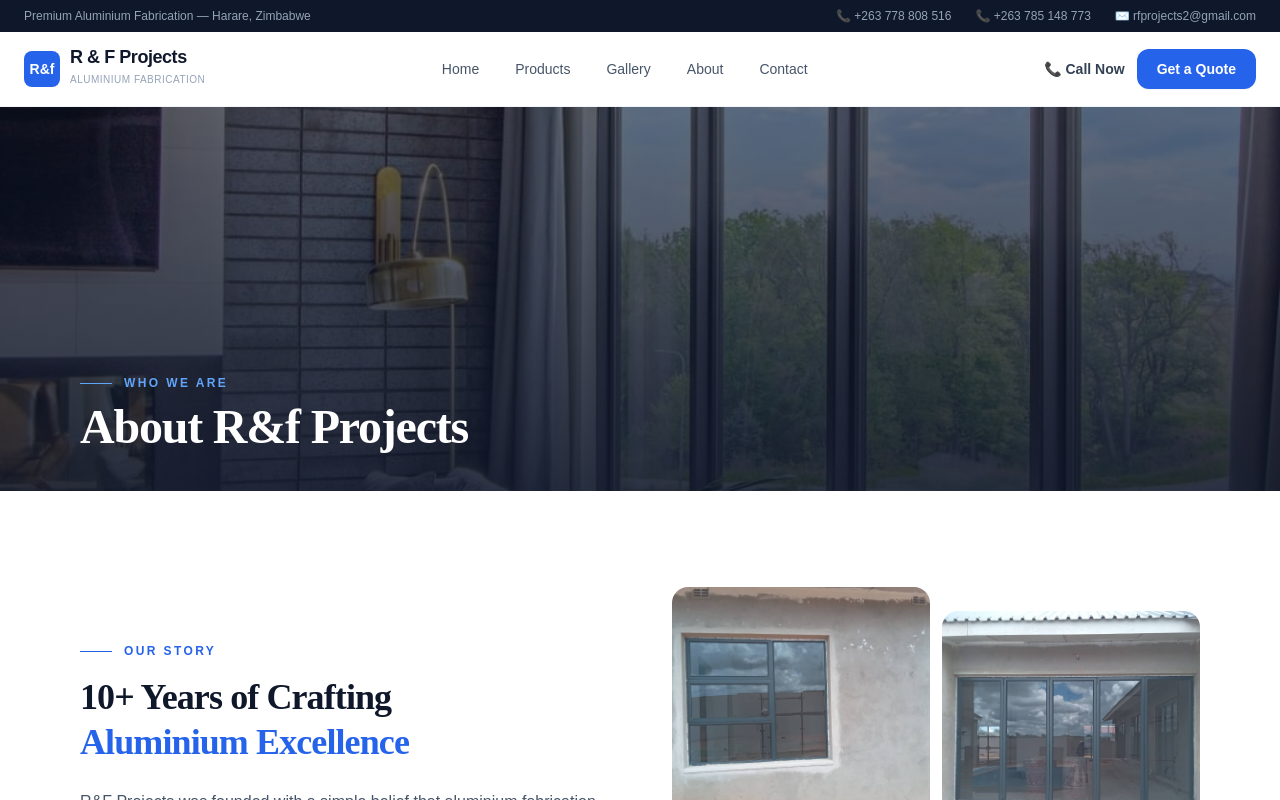
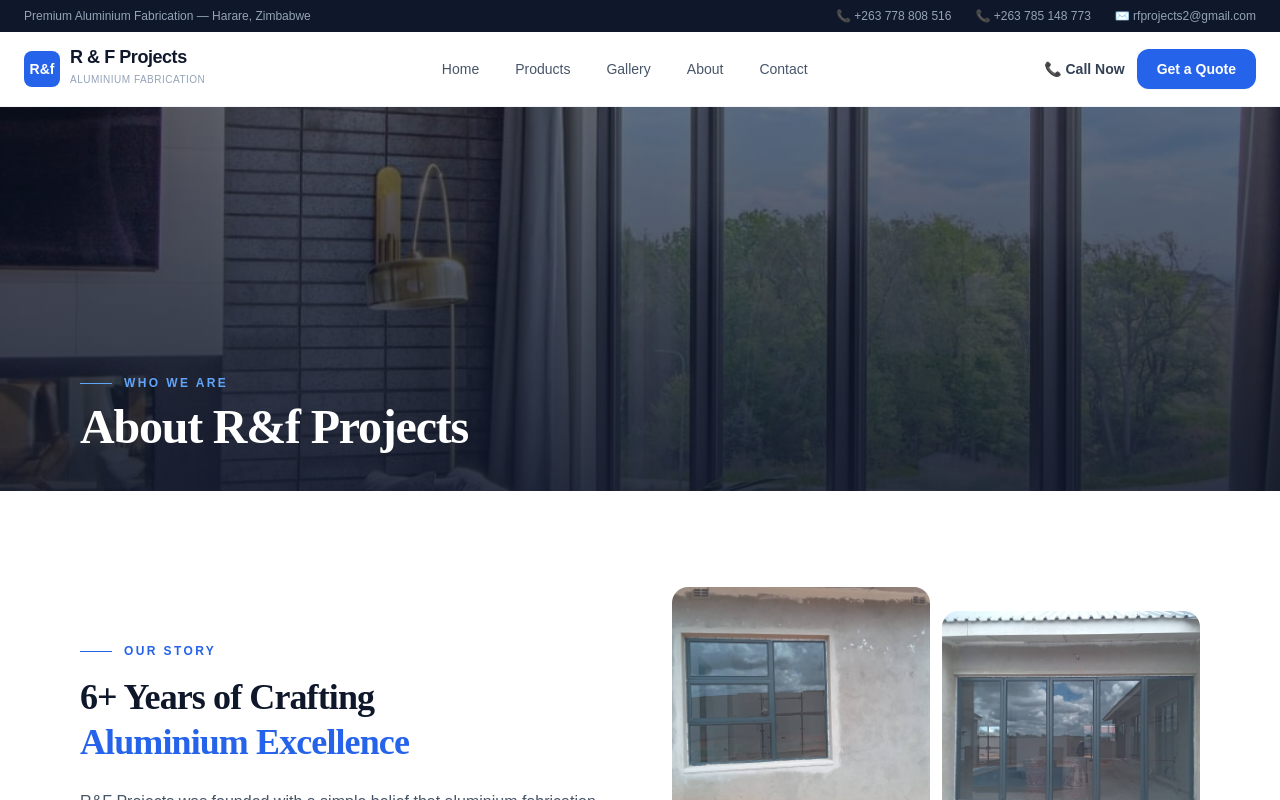
Before and after one commit to Malvern2109/R-F_projects, a Next.js app: page /about in a window 1280 px wide. Shown: the top 800 px of the page. Built offline with nearby package versions, Linux system fonts and the light colour scheme.

Commit message:
Update page.tsx
Years of experience

```diff
--- a/src/app/about/page.tsx
+++ b/src/app/about/page.tsx
@@ -93,7 +93,7 @@ export default function AboutPage() {
               </span>
             </div>
             <h2 className="text-4xl font-bold text-slate-900 mb-6 leading-tight">
-              10+ Years of Crafting
+              6+ Years of Crafting
               <br />
               <span className="text-blue-600">Aluminium Excellence</span>
             </h2>
```
